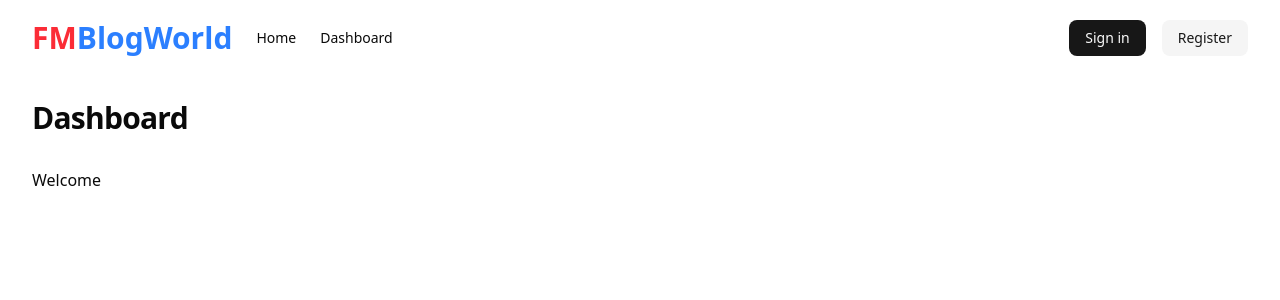
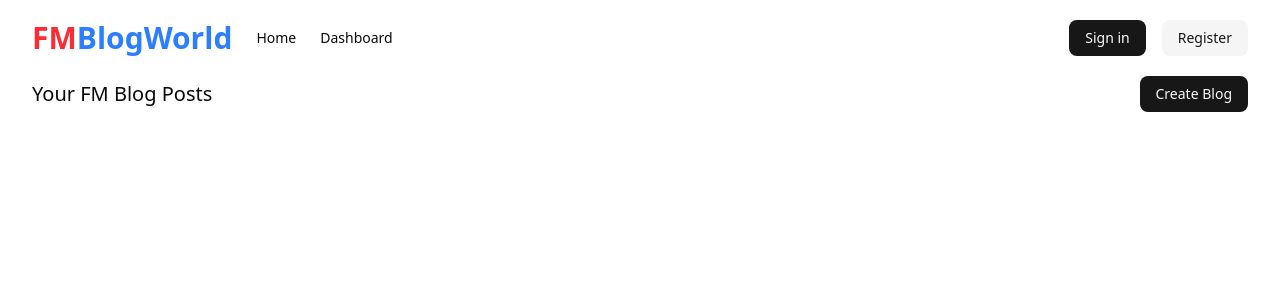
Before and after one commit to DMould123/fm-blogworld-nextjs, a Next.js app: page /dashboard in a window 1280 px wide. Shown: the top 300 px of the page. Built offline with nearby package versions, Linux system fonts and the light colour scheme; no server answers.

Commit message:
Added Prettier to help format code and added a new Create Page and route for where I will create and edit blogs

```diff
--- /dev/null
+++ b/app/dashboard/create/page.tsx
@@ -0,0 +1,7 @@
+export default function CreateBlogroute() {
+  return (
+    <div>
+      <p>Welcome to the create blog page</p>
+    </div>
+  );
+}
--- a/app/dashboard/page.tsx
+++ b/app/dashboard/page.tsx
@@ -1,12 +1,15 @@
-
+import { buttonVariants } from "@/components/ui/button";
+import Link from "next/link";
 
 export default async function DashboardRoute() {
-
-
   return (
-    <div className="py-6">
-      <h1 className="text-3xl font-bold tracking-tight mb-8">Dashboard</h1>
-      <p>Welcome</p>
+    <div>
+      <div className="flex items-center justify-between mb-4">
+        <h2 className="text-xl font-medium">Your FM Blog Posts</h2>
+        <Link className={buttonVariants()} href="/dashboard/create">
+          Create Blog
+        </Link>
+      </div>
     </div>
-  )
+  );
 }
--- a/app/layout.tsx
+++ b/app/layout.tsx
@@ -30,7 +30,7 @@ export default function RootLayout({
         <body
           className={`${geistSans.variable} ${geistMono.variable} antialiased max-w-7xl mx-auto px-4 sm:px-6 lg:px-8`}
         >
-        <Navbar/>
+          <Navbar />
           {children}
         </body>
       </html>
--- a/components/general/AuthProvider.tsx
+++ b/components/general/AuthProvider.tsx
@@ -1,7 +1,7 @@
 "use client";
-import {KindeProvider} from "@kinde-oss/kinde-auth-nextjs";
+import { KindeProvider } from "@kinde-oss/kinde-auth-nextjs";
 import { ReactNode } from "react";
 
-export const AuthProvider = ({children} : {children: ReactNode}) => {
+export const AuthProvider = ({ children }: { children: ReactNode }) => {
   return <KindeProvider>{children}</KindeProvider>;
 };
```
Also changed, not shown: app/page.tsx (+7 -5 lines), components/general/Navbar.tsx (+9 -3 lines). Lines whose indentation alone changed are shown as unchanged.
